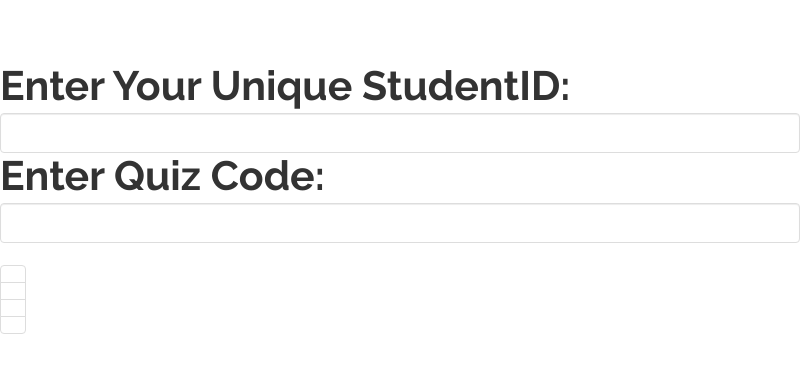
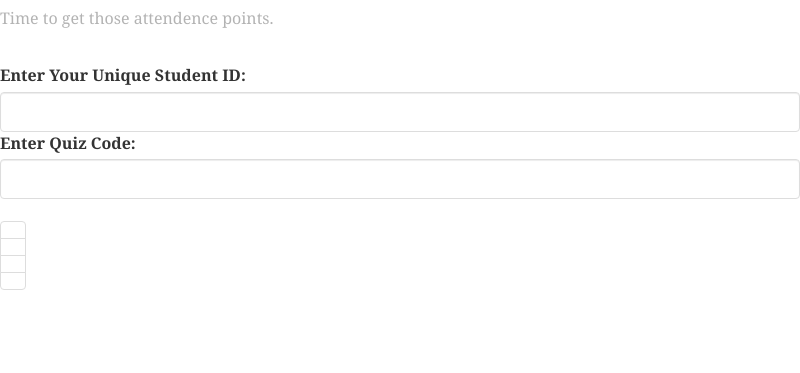
Before and after one commit to SleepyStrix/OpenClicker, an Electron app: page public/index.html in a window 800 px wide. Shown: the part 71-444 px from the top of the page. Drawn offline with Linux system fonts and the light colour scheme; no server answers.

Commit message:
tempered the lanaguage a bit

```diff
--- a/public/index.html
+++ b/public/index.html
@@ -10,9 +10,10 @@
   <script src="./js/jquery.min.js"></script>
   <script src="./js/bootstrap.min.js"></script>
   <script src="./backbone.js"></script>
-  <h1>OpenClicker<h1>
+  <h1>OpenClicker</h1>
+  <p class="text-muted" id="saltymemo">Fuck iClicker, I want my $40 back.</p>
   <br>
-	<label class="control-label" for="client_user_id">Enter Your Unique StudentID:</label>
+	<label class="control-label" for="client_user_id">Enter Your Unique Student ID:</label>
 	<input class="form-control" id="client_user_id" type="text">
 	<label class="control-label" for="client_quiz_code">Enter Quiz Code:</label>
 	<input class="form-control" id="client_quiz_code" type="text">
@@ -34,8 +35,23 @@
 	</div>
 
 	<script>
+
+		//style
+		let saltflavors = [
+		"yClicker",
+		"No $40 remote here.",
+		"Wait, what's the clicker frequency?",
+		"Time to get those attendence points.",
+		"DieClicker?",
+		"'Oh shit I forgot my remote D:'",
+		"Little harder to forget this one.",
+		];
+		let salt = saltflavors[Math.floor(Math.random() * saltflavors.length)];
+		document.getElementById('saltymemo').innerText = salt;
+		//class
 		check_quiz_status_on = true;
 		client_get_quiz_status();
+		//scream at own saas
 	</script>
   </body>
 </html>
--- a/utils.js
+++ b/utils.js
@@ -125,9 +125,11 @@ let load_quiz_in_editor = function () {
 	//TODO: load quiz to be edited later
 }
 
+var running_quiz_allow_answers = false;
 var running_quiz = null;
 var running_question_index = -1;
 var running_quiz_code = null;
+var running_quiz_user_answers = [];
 let onclick_run_quiz = function () {
 	var {
 		dialog
@@ -165,6 +167,7 @@ let onclick_open_quiz = function() {
 
 let onclick_start_quiz = function() {
 	console.log("starting quiz");
+	running_quiz_allow_answers = true;
 	document.getElementById('open_quiz_button').style.display = 'none';
 	document.getElementById('start_quiz_button').style.display = 'none';
 	next_question();
@@ -183,5 +186,8 @@ let next_question = function() {
 		document.getElementById('run_answer_3').innerText = running_question.options[2].text;
 		document.getElementById('run_answer_4').innerText = running_question.options[3].text;
 	}
+}
 
+let end_quiz = function() {
+	running_quiz_allow_answers = false;
 }
```
Also changed, not shown: index.html (+3 -2 lines), server_handler.js (+17 -4 lines).
